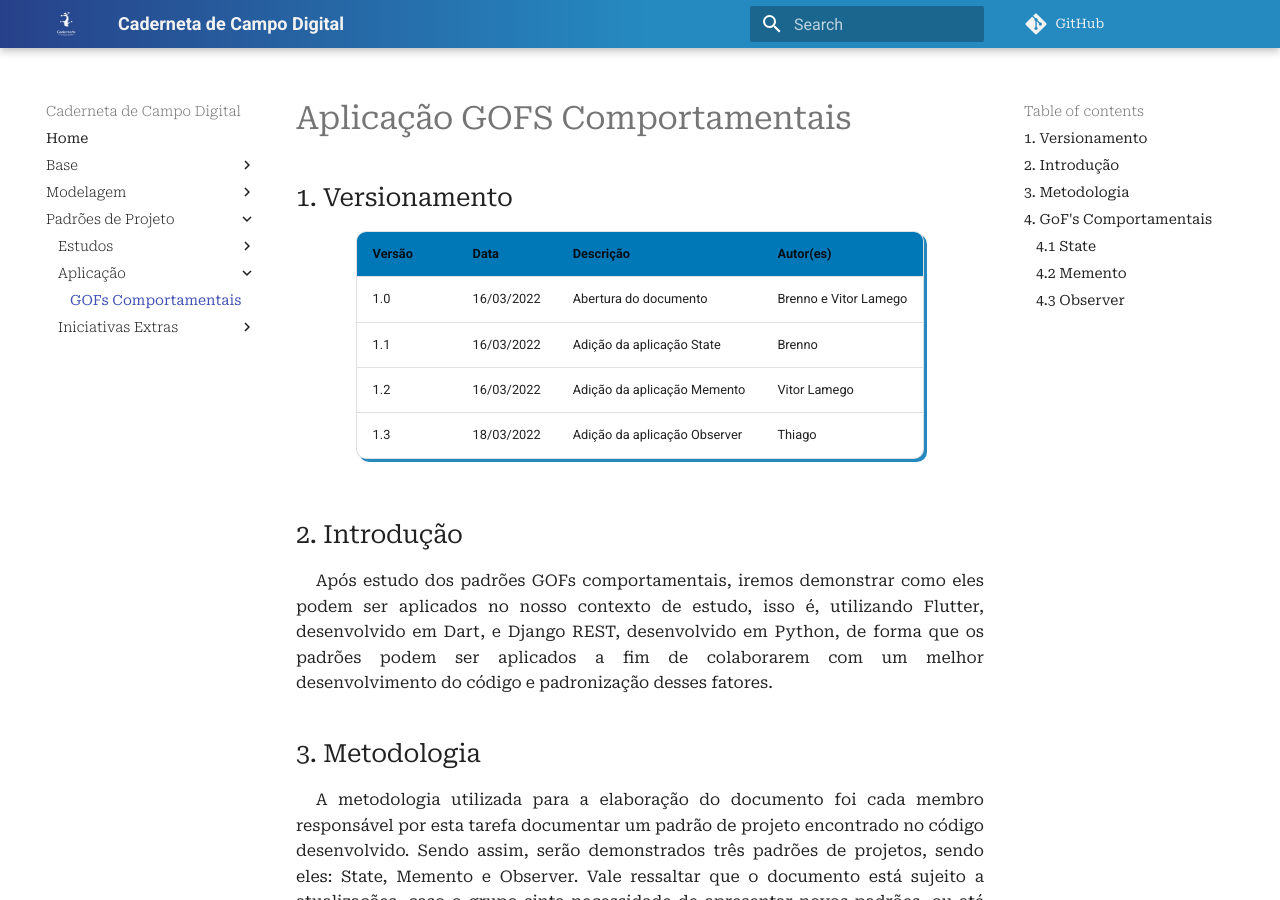
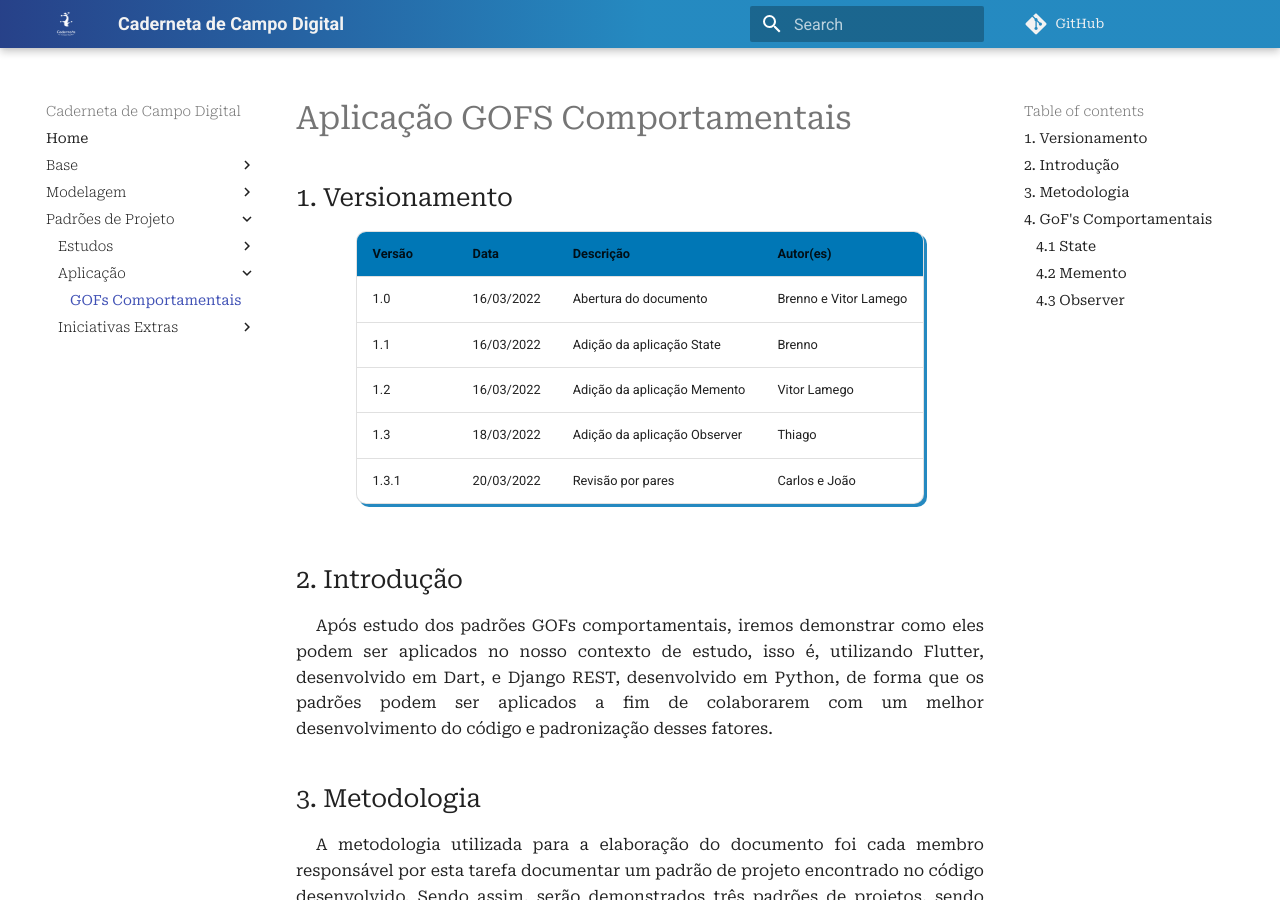
Before and after one commit to UnBArqDsw2021-2/2021.2_G4_CadernetaDeCampoDigital_docs, an MkDocs documentation site: the page built from docs/padroes_projetos/aplicacao/gofs_comportamentais.md, in a window 1280 px wide and 900 px high. Built offline with MkDocs 1.6.1 and Material for MkDocs 9.7.7, drawn with Linux system fonts in a browser that asks for light colours; comment, search, counter and statistics services are not loaded.

Commit message:
(#123) Adicionando revisao por pares

```diff
--- a/docs/padroes_projetos/aplicacao/gofs_comportamentais.md
+++ b/docs/padroes_projetos/aplicacao/gofs_comportamentais.md
@@ -8,6 +8,7 @@
 | 1.1    | 16/03/2022 | Adição da aplicação State                  | Brenno                    |
 | 1.2    | 16/03/2022 | Adição da aplicação Memento                | Vitor Lamego              |
 | 1.3    | 18/03/2022 | Adição da aplicação Observer               | Thiago                    |
+| 1.3.1  | 20/03/2022 | Revisão por pares                          | Carlos e João             |
 
 
 ## 2. Introdução
```
